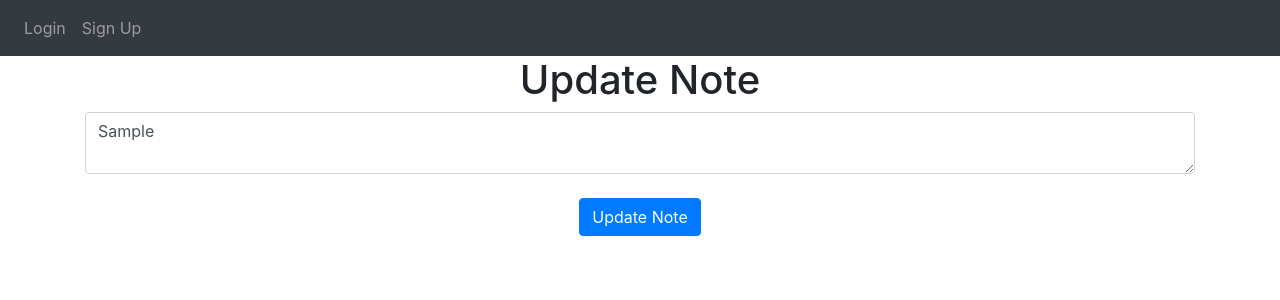
After one commit to rajkartik/Note-Editor-Webapp, a Flask app: page /update-note/1 in a window 1280 px wide. The commit adds this page. Shown: the top 300 px of the page. Run offline with Flask 2, Linux system fonts and the light colour scheme; tables that the repository leaves empty hold one stand-in row (values such as "Sample post"); some libraries are stand-ins or nearby versions.

Commit message:
Added Updating Notes Feature

```diff
--- /dev/null
+++ b/website/templates/update.html
@@ -0,0 +1,14 @@
+{% extends "base.html" %} {% block title %}Update Note{% endblock %}
+
+
+
+{% block content%}
+<h1 align="center">Update Note</h1>
+<form style="align:center" action="/update-note/{{task.id}}" method="POST">
+  <textarea style="align:center" name="note" id="note" class="form-control",placeholder="Enter The NOTE">{{task.data}}</textarea>
+  <br />
+  <div align="center">
+    <button type="submit" class="btn btn-primary">Update Note</button>
+  </div>
+</form>
+{% endblock %}
--- a/website/views.py
+++ b/website/views.py
@@ -1,4 +1,4 @@
-from flask import Blueprint, render_template, request, flash, jsonify
+from flask import Blueprint, render_template, request, flash, jsonify,redirect
 from flask_login import login_required, current_user
 from .models import Note
 from . import db
@@ -35,3 +35,19 @@ def delete_note():
             db.session.commit()
 
     return jsonify({})
+@views.route('/update-note/<id>', methods=['POST','GET'])
+def update_note(id):
+
+    noteId = Note.query.get_or_404(id)
+    if request.method=='POST':
+        noteId.data=request.form['note']
+        try:
+
+            db.session.commit()
+            return  redirect('/')
+        except:
+            return """Update can't happen"""
+
+
+    else:
+        return  render_template('update.html',task=noteId,user=current_user)
```
Also changed, not shown: website/templates/home.html (+6 -1 lines), 1 other file.
